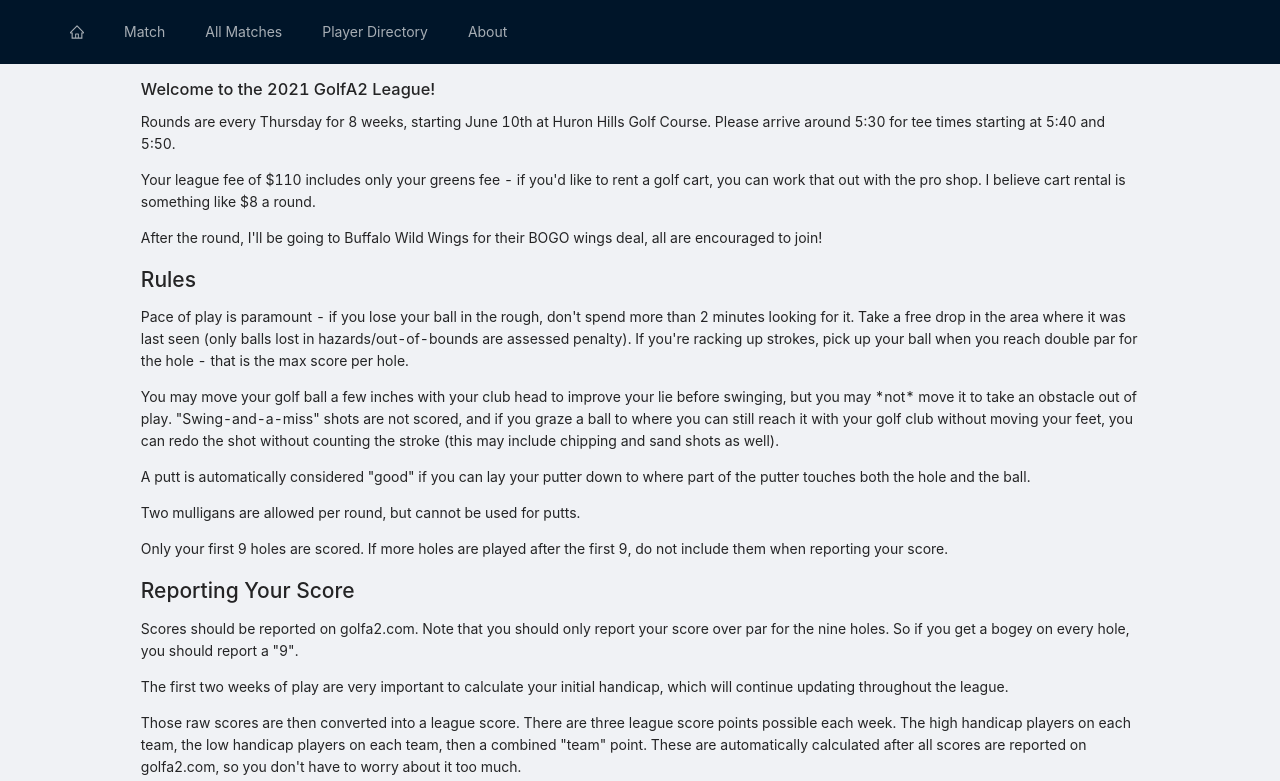
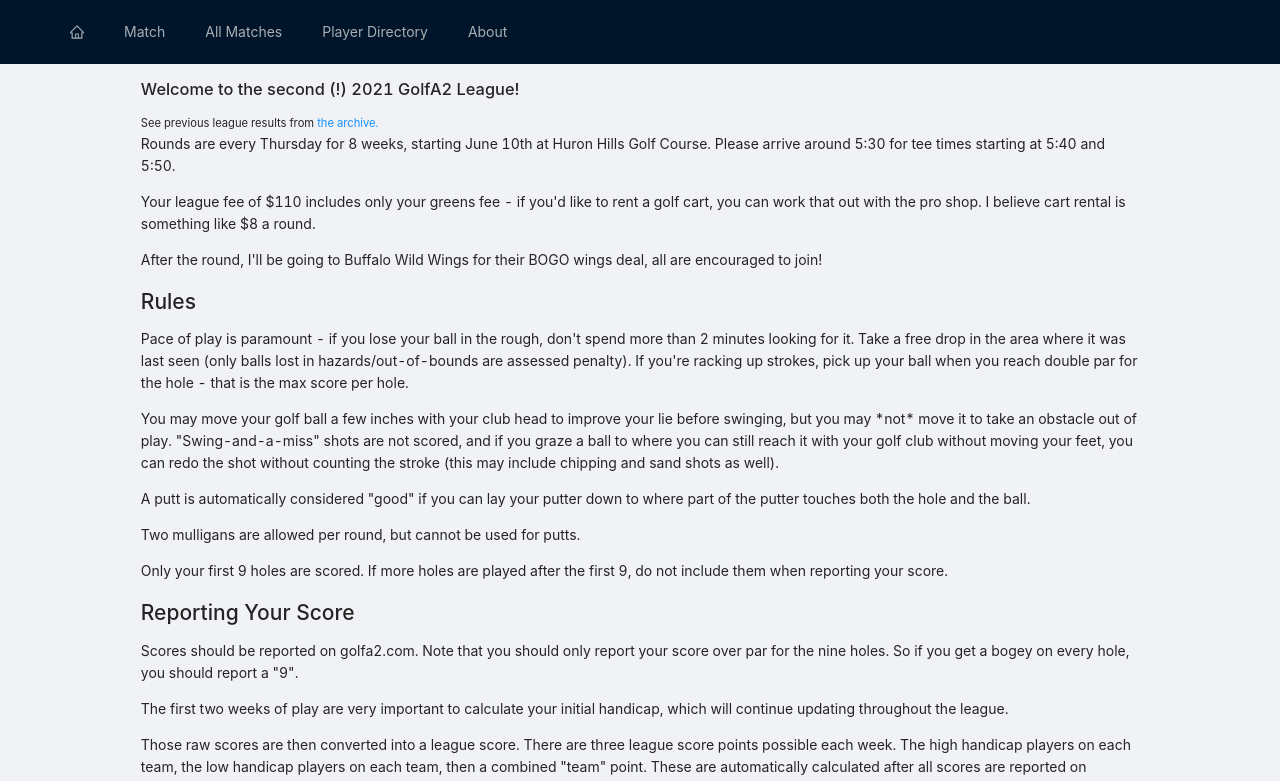
Before and after one commit to johnpc/jpc-golf, a React (Create React App) app: page /app/about in a window 1280 px wide. Shown: the top 781 px of the page. Built offline with nearby package versions, Linux system fonts and the light colour scheme; no server answers; what aws-amplify would draw is missing.

Commit message:
chore: add link to the archive

```diff
--- a/src/components/DisplayInformation.js
+++ b/src/components/DisplayInformation.js
@@ -1,7 +1,8 @@
 function DisplayInformation() {
   return (
     <div style={{padding: "1vw"}}>
-      <h1>Welcome to the 2021 GolfA2 League!</h1>
+      <h1>Welcome to the second (!) 2021 GolfA2 League!</h1>
+      <small>See previous league results from <a href="https://s1.golfa2.com">the archive.</a></small>
       <p>
         Rounds are every Thursday for 8 weeks, starting June 10th at Huron Hills
         Golf Course. Please arrive around 5:30 for tee times starting at 5:40
```
